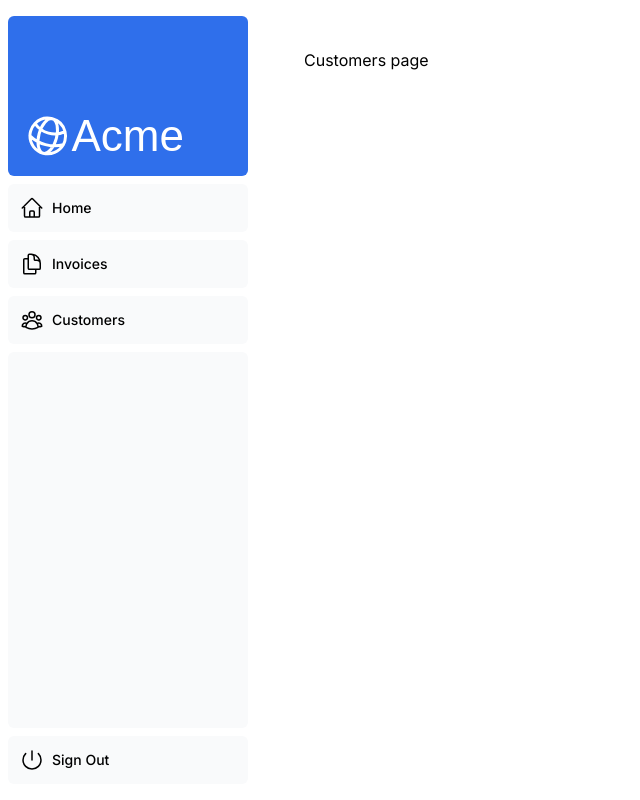
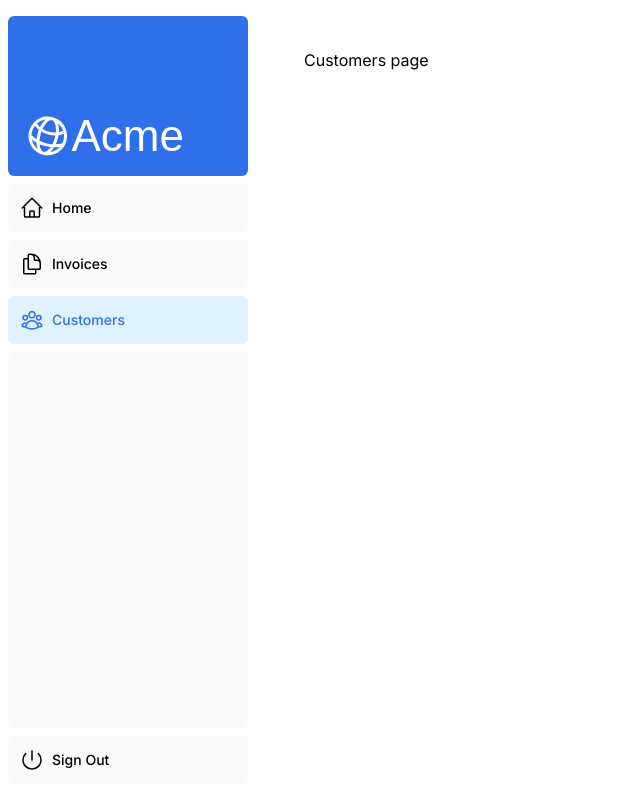
Before and after one commit to noelfoka/nextjs_dashboard, a Next.js app: page /dashboard/customers in a window 1280 px wide. Shown: the whole page, without its empty margins (0-640 px from the left). Built offline with nearby package versions, Linux system fonts and the light colour scheme; a web font is replaced by a local one.

Commit message:
start setup database

```diff
--- a/app/ui/dashboard/nav-links.tsx
+++ b/app/ui/dashboard/nav-links.tsx
@@ -1,9 +1,12 @@
+'use client';
 import {
   UserGroupIcon,
   HomeIcon,
   DocumentDuplicateIcon,
 } from '@heroicons/react/24/outline';
 import Link from 'next/link';
+import { usePathname } from 'next/navigation';
+import clsx from 'clsx';
 
 // Map of links to display in the side navigation.
 // Depending on the size of the application, this would be stored in a database.
@@ -21,6 +24,7 @@
 ];
 
 export default function NavLinks() {
+  const pathname = usePathname();
   return (
     <>
       {links.map((link) => {
@@ -29,7 +33,12 @@
           <Link
             key={link.name}
             href={link.href}
-            className="flex h-[48px] grow items-center justify-center gap-2 rounded-md bg-gray-50 p-3 text-sm font-medium hover:bg-sky-100 hover:text-blue-600 md:flex-none md:justify-start md:p-2 md:px-3"
+            className={clsx(
+              'flex h-[48px] grow items-center justify-center gap-2 rounded-md bg-gray-50 p-3 text-sm font-medium hover:bg-sky-100 hover:text-blue-600 md:flex-none md:justify-start md:p-2 md:px-3',
+              {
+                'bg-sky-100 text-blue-600': pathname === link.href,
+              },
+            )}
           >
             <LinkIcon className="w-6" />
             <p className="hidden md:block">{link.name}</p>
--- a/package.json
+++ b/package.json
@@ -11,7 +11,7 @@
     "@heroicons/react": "^2.0.18",
     "@tailwindcss/forms": "^0.5.7",
     "@types/node": "20.5.7",
-    "@vercel/postgres": "^0.5.0",
+    "@vercel/postgres": "^0.5.1",
     "autoprefixer": "10.4.15",
     "bcrypt": "^5.1.1",
     "clsx": "^2.0.0",
```
Also changed, not shown: 2 other files (tests, documents, lock files or other folders).
